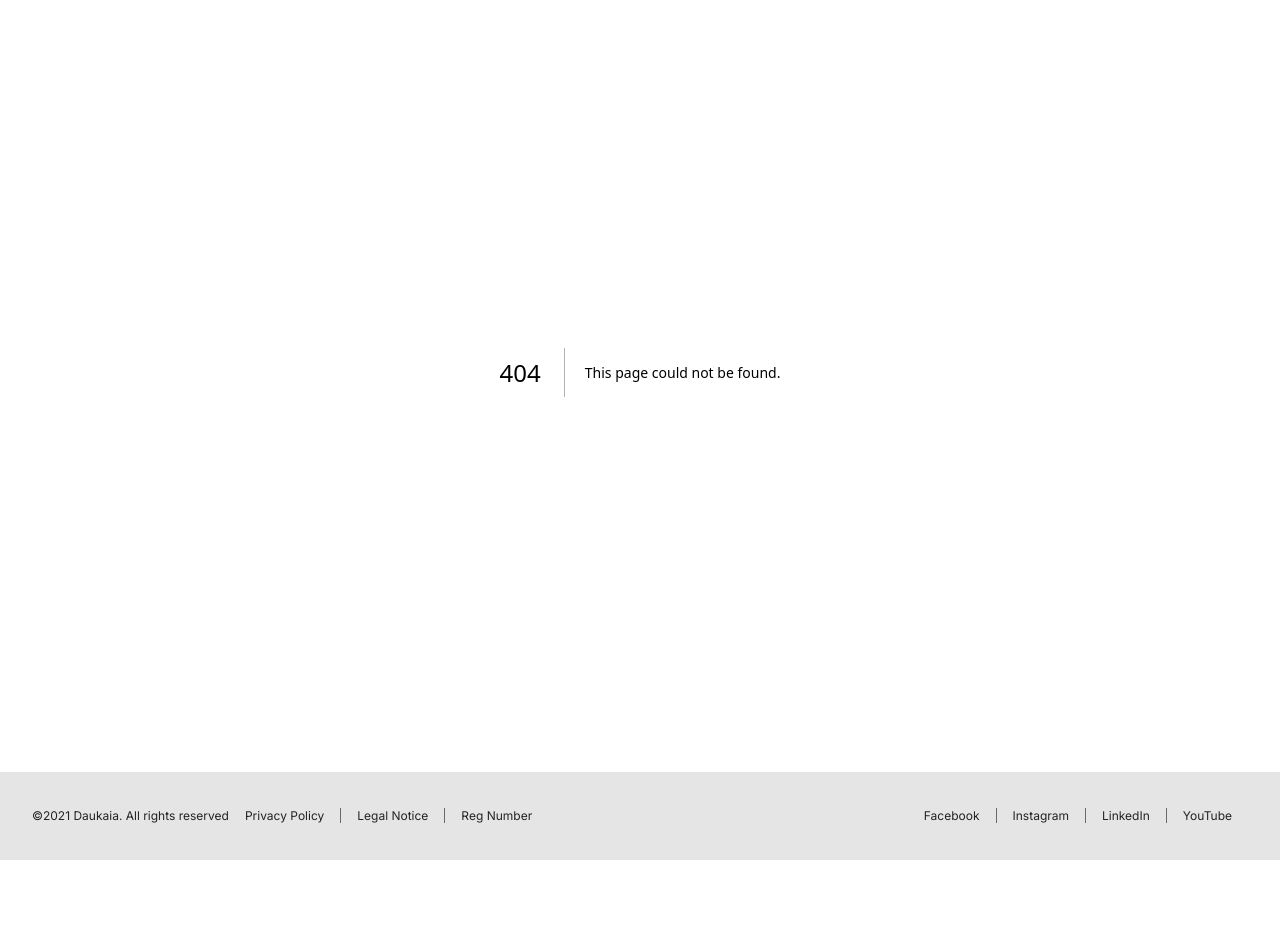
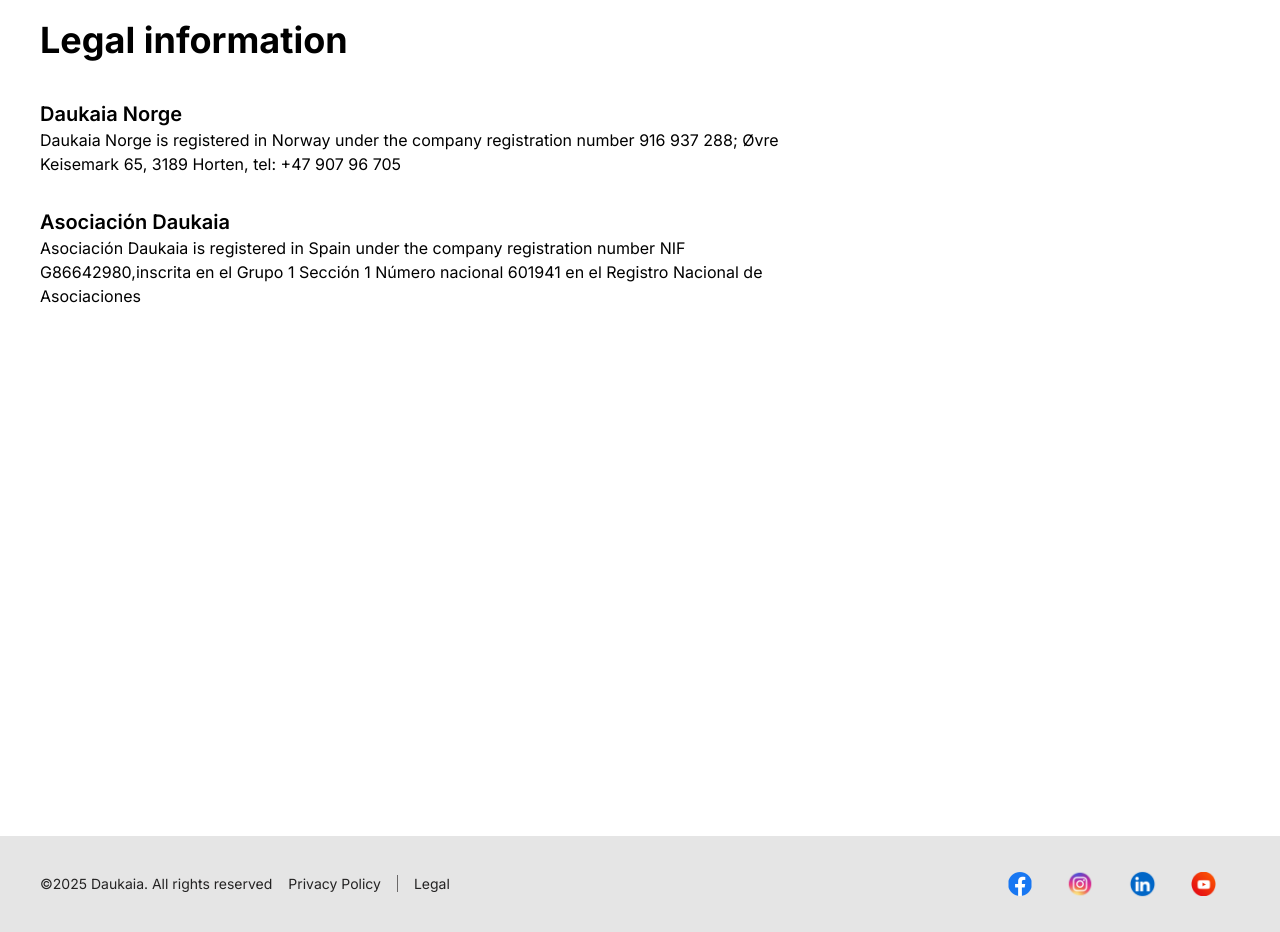
Before and after one commit to samheyman/daukaia-v3, a Next.js app: page /legal in a window 1280 px wide. Before the commit this address had no page. Shown: the part 200-1132 px from the top of the page. Before the commit the page ends 1060 px from the top, so only its background shows below. Built offline with nearby package versions, Linux system fonts and the light colour scheme.

Commit message:
Add legal information

```diff
--- a/src/app/components/Footer.tsx
+++ b/src/app/components/Footer.tsx
@@ -1,50 +1,41 @@
 export default function Footer() {
   return (
-    <footer className="">
+    <footer className="flex flex-col md:flex-row md:items-center">
+      <div className="text-sm">
         <p className="copy">&copy; 2021 Daukaia. All rights reserved</p>
         <ul>
+          <li>
             <span className="copy--md">
-          &copy;2021 Daukaia. All rights reserved
+              &copy;2025 Daukaia. All rights reserved
             </span>
+          </li>
           <li>
-          <a className="disabled" href="">
+            <a className="disabled pr-4" href="">
               Privacy Policy
             </a>
           </li>
           <li>
-          <a className="disabled" href="">
-            Legal Notice
-          </a>
-        </li>
-        <li>
-          <a className="disabled" href="">
-            Reg Number
+            <a className="" href="/legal">
+              Legal
             </a>
           </li>
         </ul>
+      </div>
 
-      <ul>
-        <li>
+      <div className=" flex pr-8 items-center w-60 justify-between">
         <a href="https://www.facebook.com/daukaianorge" target="_blank">
-            Facebook
+          <img className="h-6" src="./images/icon-facebook.png" />
         </a>
-        </li>
-        <li>
         <a href="https://www.instagram.com/daukaia_no" target="_blank">
-            Instagram
+          <img className="h-8" src="./images/icon-instagram.png" />
         </a>
-        </li>
-        <li>
         <a href="https://no.linkedin.com/company/daukaia" target="_blank">
-            LinkedIn
+          <img className="h-8" src="./images/icon-linkedin.png" />
         </a>
-        </li>
-        <li>
         <a href="https://www.youtube.com/@daukaia4625" target="_blank">
-            YouTube
+          <img className="h-6" src="./images/icon-youtube.png" />
         </a>
-        </li>
-      </ul>
+      </div>
     </footer>
   );
 }
--- a/src/app/components/Header.tsx
+++ b/src/app/components/Header.tsx
@@ -14,9 +14,9 @@ export default function Header() {
           <li>
             <Link href="/what-we-do">What we do</Link>
           </li>
-          <li>
+          {/* <li>
             <Link href="/ignite-change">Ignite change</Link>
-          </li>
+          </li> */}
           {/* <li className="accent">
           <Link href="/donate">Donate</Link>
         </li> */}
@@ -29,7 +29,9 @@ export default function Header() {
         </ul>
       </div>
       <div className=" flex mt-2 -mb-4 pr-8 items-center w-72 justify-between">
-        <div className="language px-3 py-0.5">English</div>
+        <div className="language text-base text-neutral-500 px-3 py-0.5">
+          English
+        </div>
         <a href="https://www.facebook.com/daukaianorge" target="_blank">
           <img className="h-6" src="./images/icon-facebook.png" />
         </a>
--- a/src/app/components/Hero.tsx
+++ b/src/app/components/Hero.tsx
@@ -4,23 +4,23 @@ import { newseader } from "../fonts";
 export default function Hero() {
   return (
     <section className="hero wrapper wrapper--wide">
-      <div className="image-container">
+      <div className="image-container h-full lg:w-1/2">
         <div className="gradient-right"></div>
         <img
           src="./images/girl-heart.png"
           alt="Girl making a heart with her hands"
         />
       </div>
-      <div className="text-container">
-        <div className="text">
-          <p className={newseader.className}>
+      <div className=" bg-yellow-500 flex flex-col justify-center items-center w-full h-full lg:w-1/2">
+        <div className="flex flex-col items-center justify-center">
+          <p className={`${newseader.className}`}>
             Creating <span>safer lives</span>
           </p>
-          <p className={newseader.className}>
+          <p className={`${newseader.className}`}>
             and <span>brighter futures</span>
           </p>
           <a
-            className="rounded-full border border-solid transition-colors flex items-center justify-center text-background gap-2 py-2 px-4 sm:px-9 hover:bg-clr-accent-500"
+            className="mt-8 rounded-full border border-solid transition-colors flex items-center justify-center text-background gap-2 py-2 px-4 sm:px-9 hover:bg-clr-accent-500"
             href="/donate"
             target="_blank"
             rel="noopener noreferrer"
--- a/src/app/globals.css
+++ b/src/app/globals.css
@@ -127,10 +127,10 @@ p {
   /* position: absolute;
   top: 0;
   right: 0; */
-  font-size: 12px;
+  /* font-size: 12px; */
   border: 1px solid var(--clr-accent-500);
   border-radius: 30px;
-  color: var(--clr-neutral-500);
+  /* color: var(--clr-neutral-500); */
 }
 
 /* ***************
@@ -147,7 +147,7 @@ footer {
   color: var(--clr-neutral-500);
   padding-block: 2rem;
   padding-inline: var(--vertical-padding);
-  font-size: 0.75rem;
+  /* font-size: 0.75rem; */
 }
 
 .copy {
@@ -187,11 +187,7 @@ footer ul {
 footer li {
   display: inline-block !important;
   height: 1.5rem;
-}
-
-footer a {
-  padding-inline: 1rem;
-  text-decoration: none;
+  padding-inline: 0.5rem;
 }
 
 footer li:not(:last-child) a {
@@ -199,7 +195,7 @@ footer li:not(:last-child) a {
 }
 
 footer span {
-  font-size: 0.75rem;
+  /* font-size: 0.75rem; */
 }
 
 /* ******************
@@ -213,12 +209,8 @@ HERO SECTION
 
 @media (min-width: 1024px) {
   .hero {
-    height: 560px;
+    height: 650px;
     overflow: hidden;
-  }
-
-  .hero img {
-    height: 560px;
   }
 }
 
@@ -242,16 +234,6 @@ HERO SECTION
 
 .gradient-right {
   display: none;
-}
-
-.text-container {
-  background-color: var(--clr-accent-500);
-  display: flex;
-  flex-direction: column;
-  justify-content: center;
-  align-items: center;
-  width: 100%;
-  height: 100%;
 }
 
 @media (min-width: 1024px) {
--- /dev/null
+++ b/src/app/legal/page.tsx
@@ -0,0 +1,23 @@
+export default function Legal() {
+  return (
+    <section className="wrapper flex flex-col my-8 pt-4 pb-8 min-h-screen">
+      <h1 className="text-4xl mb-6">Legal information</h1>
+      <div className="my-4 md:max-w-3xl">
+        <h2 className="text-xl font-semibold">Daukaia Norge</h2>
+        <p className="text-base">
+          Daukaia Norge is registered in Norway under the company registration
+          number 916 937 288; &Oslash;vre Keisemark 65, 3189 Horten, tel: +47
+          907 96 705
+        </p>
+      </div>
+      <div className="my-4 md:max-w-3xl">
+        <h2 className="text-xl font-semibold">Asociaci&oacute;n Daukaia </h2>
+        <p className="text-base">
+          Asociaci&oacute;n Daukaia is registered in Spain under the company
+          registration number NIF G86642980,inscrita en el Grupo 1 Sección 1
+          Número nacional 601941 en el Registro Nacional de Asociaciones
+        </p>
+      </div>
+    </section>
+  );
+}
```
Lines whose indentation alone changed are shown as unchanged.
